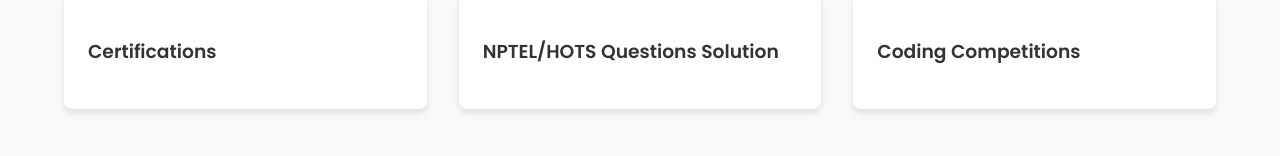
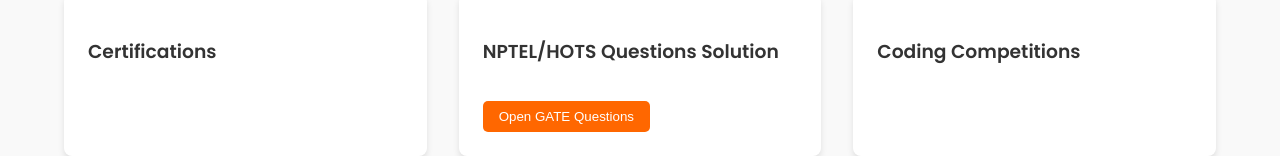
Before and after one commit to shivayapandey/portfolio, a plain HTML site: page index.html in a window 1280 px wide. Shown: the part 2520-2676 px from the top of the page. Before the commit the page ends 2629 px from the top, so only its background shows below. Drawn offline with nearby package versions, Linux system fonts and the light colour scheme.

Commit message:
Update index.html

```diff
--- a/index.html
+++ b/index.html
@@ -125,31 +125,25 @@
     <div class="achievements-grid">
         <div class="achievement-item" data-aos="fade-up">
             <h3><a href="images/DSA ELAB PROOF.pdf" target="_blank">ELab Completion Status</a></h3>
-
         </div>
         <div class="achievement-item" data-aos="fade-up" data-aos-delay="100">
             <h3><a href="images/PHOTO-2024-11-10-18-47-07.jpg" target="_blank">Lab Experiment Completion Status</a></h3>
-
         </div>
         <div class="achievement-item" data-aos="fade-up" data-aos-delay="200">
             <h3><a href="images/Railway Reservation System 2.pdf" target="_blank">Solved Real-World Problem</a></h3>
-
         </div>
         <div class="achievement-item" data-aos="fade-up" data-aos-delay="300">
             <h3><a href="images/dsa course udemy.pdf" target="_blank">Certifications</a></h3>
-
         </div>
         <div class="achievement-item" data-aos="fade-up" data-aos-delay="400">
             <h3><a href="images/gate q.pdf" target="_blank">NPTEL/HOTS Questions Solution</a></h3>
-
+            <button class="popup-button" onclick="window.open('images/gate_questions.pdf', '_blank')">Open GATE Questions</button>
         </div>
         <div class="achievement-item" data-aos="fade-up" data-aos-delay="500">
             <h3><a href="images/holy_tale_15.pdf" target="_blank">Coding Competitions</a></h3>
-
         </div>
     </div>
 </section>
-
     <!-- Popups -->
     <div id="analytics-vidhya-popup" class="popup">
         <div class="popup-content">
```
Lines whose indentation alone changed are shown as unchanged.
